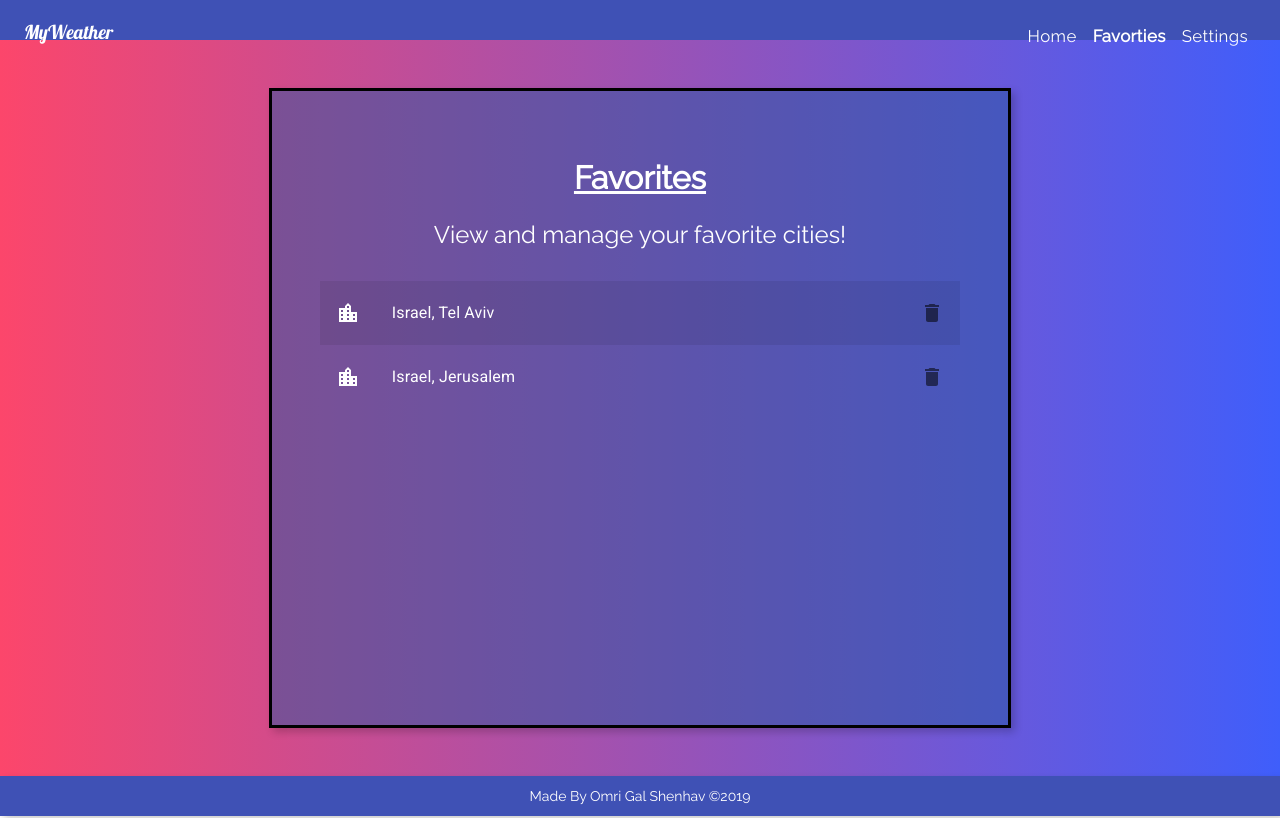
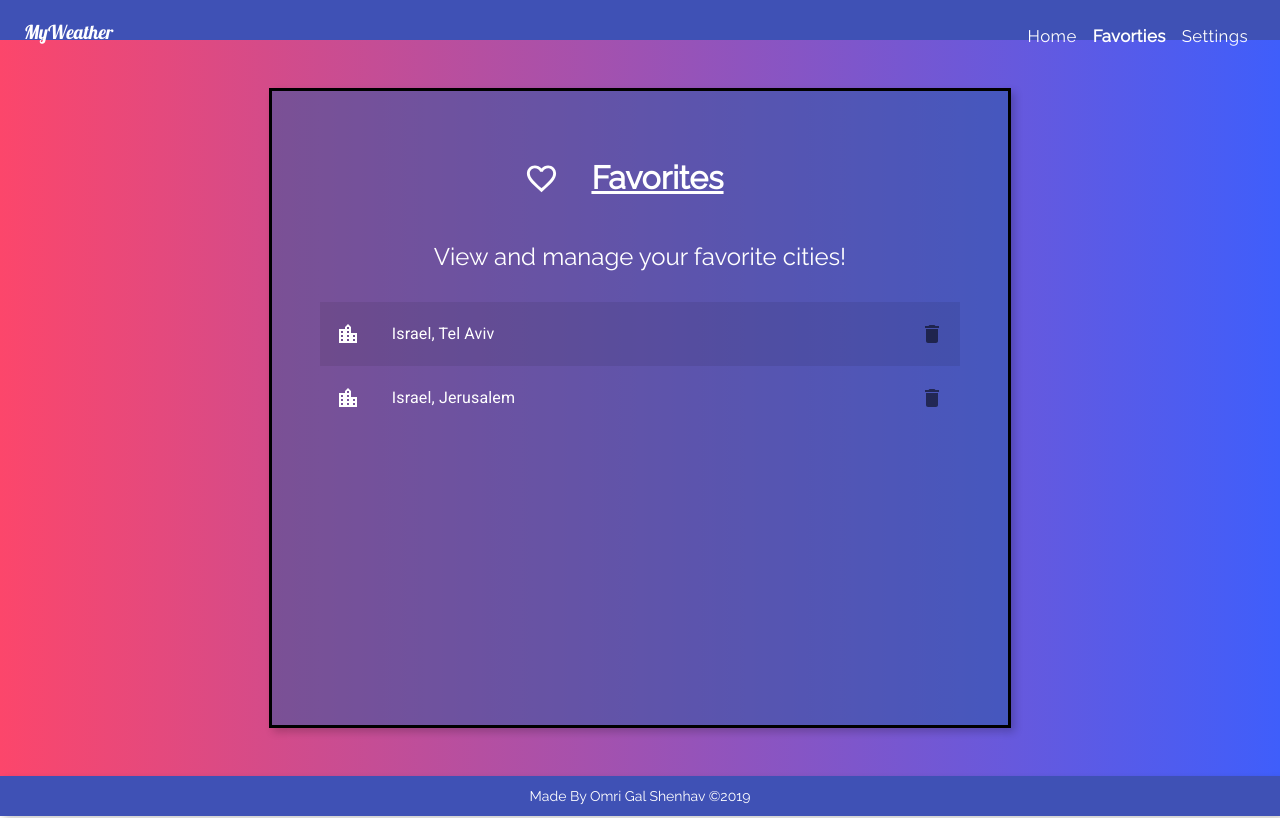
Before and after one commit to OmriGalShen/my-weather, a React (Create React App) app: page /favorites in a window 1280 px wide. Built offline with nearby package versions, Linux system fonts and the light colour scheme.

Commit message:
added icon to title

```diff
--- a/src/components/content/favorites/Favorites.css
+++ b/src/components/content/favorites/Favorites.css
@@ -13,7 +13,16 @@
   padding: 3em;
   width: 80%;
 }
+.favorites-header {
+  display: flex;
+  flex-direction: row;
+  align-items: center;
+  justify-content: center;
+}
+
 .favorites-title {
+  padding-left: 1em;
+  padding-right: 1em;
   font-family: "Raleway", sans-serif;
   text-decoration: underline;
 }
--- a/src/components/content/favorites/Favorites.js
+++ b/src/components/content/favorites/Favorites.js
@@ -9,6 +9,7 @@ import {
 } from "@material-ui/core";
 import LocationCityIcon from "@material-ui/icons/LocationCity";
 import DeleteIcon from "@material-ui/icons/Delete";
+import FavoriteBorderIcon from "@material-ui/icons/FavoriteBorder";
 
 const Favorites = ({
   favCities,
@@ -20,7 +21,11 @@ const Favorites = ({
   return (
     <div className="favorites shaodw-5">
       <div className="favorites-panel shadow-5">
-        <h1 className="favorites-title">Favorites</h1>
+        <div className="favorites-header">
+          <FavoriteBorderIcon fontSize="large" />
+          <h1 className="favorites-title">Favorites</h1>
+        </div>
+
         <p className="favorites-description">
           View and manage your favorite cities!
         </p>
```
